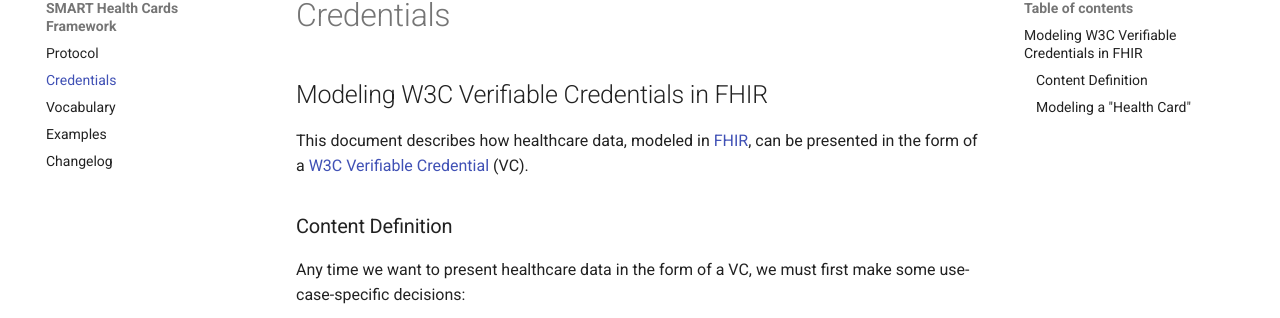
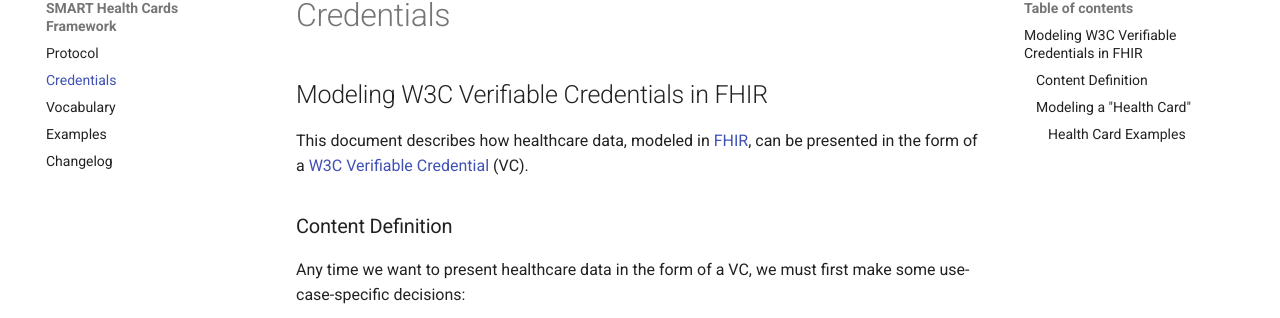
Before and after one commit to smart-on-fhir/health-cards, an MkDocs documentation site: the page built from docs/credential-modeling.md, in a window 1280 px wide. Shown: the part 103-421 px from the top of the page. Built offline with MkDocs 1.6.1 and Material for MkDocs 9.7.7, drawn with Linux system fonts in a browser that asks for light colours; comment, search, counter and statistics services are not loaded.

Commit message:
Increase TOC depth for section links

```diff
--- a/mkdocs.yml
+++ b/mkdocs.yml
@@ -17,7 +17,7 @@ markdown_extensions:
   - toc:
       permalink: true
       baselevel: 2
-      toc_depth: 3
+      toc_depth: 4
   - admonition:
   - pymdownx.emoji:
       emoji_index: !!python/name:materialx.emoji.twemoji
```
